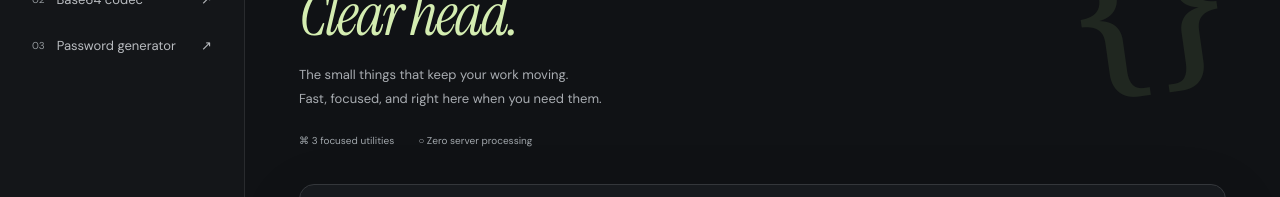
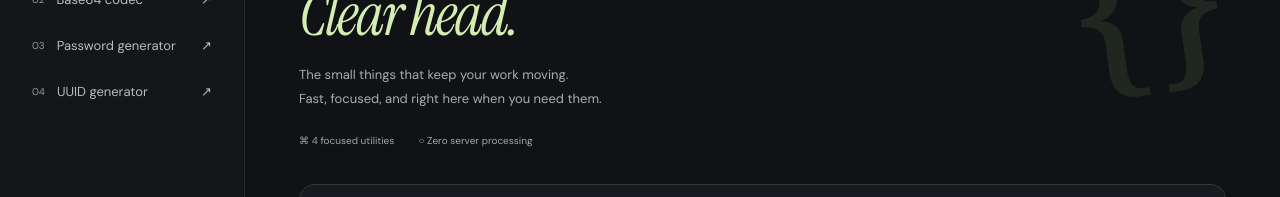
Before and after one commit to QuantumGod007/devkit-utilities, a React (Vite) app: page / in a window 1280 px wide. Shown: the part 246-443 px from the top of the page. Built offline with nearby package versions, Linux system fonts and the light colour scheme.

Commit message:
feat: add uuid generator

```diff
--- a/src/tools/registry.ts
+++ b/src/tools/registry.ts
@@ -2,4 +2,5 @@ import type { Tool } from '../types';
 import { jsonTool } from './json.ts';
 import { base64Tool } from './base64.ts';
 import { passwordTool } from './password.ts';
-export const tools:Tool[]=[jsonTool,base64Tool,passwordTool];
+import { uuidTool } from './uuid.ts';
+export const tools:Tool[]=[jsonTool,base64Tool,passwordTool,uuidTool];
--- /dev/null
+++ b/src/tools/uuid.ts
@@ -0,0 +1,3 @@
+import type { Tool } from '../types.ts';
+export function generate(value:string){const count=Number(value);if(!Number.isInteger(count)||count<1||count>100)throw new Error('Enter a whole number from 1 to 100.');return Array.from({length:count},()=>crypto.randomUUID()).join('\n')}
+export const uuidTool:Tool={id:"uuid",name:"UUID generator",category:"Identifiers",description:"Generate 1\u2013100 random UUID v4 identifiers using browser cryptography.",sample:"5",actions:[{label:"Generate UUIDs",run:generate}]};
```
Also changed, not shown: 1 other file (tests, documents, lock files or other folders).
